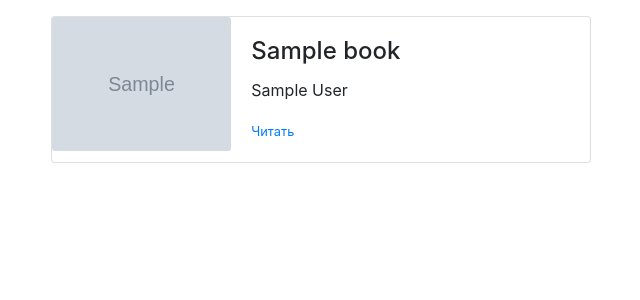
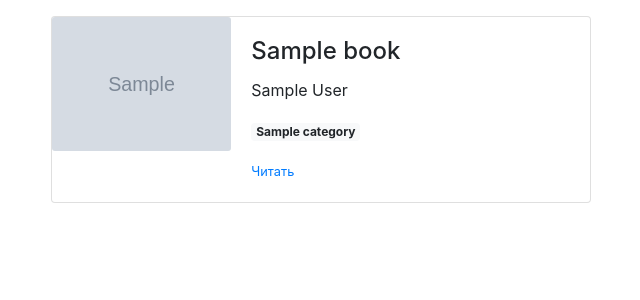
Before and after one commit to grepto/dvmn-books-library-restyle, a Python web app: template src/template/index.html in a window 1280 px wide. Shown: the part 38-338 px from the top of the page, without its empty margins (34-674 px from the left). Run offline with Jinja, Linux system fonts and the light colour scheme; the template is opened without the code that fills it: most values are stand-ins (such as "Sample title", 1, 10 or a date in 2020); grey boxes marked "Sample" are stand-in pictures; some libraries are stand-ins or nearby versions.

Commit message:
add category bages in book cards

```diff
--- a/src/template/index.html
+++ b/src/template/index.html
@@ -50,6 +50,11 @@
                     <h4 class="card-title">{{book.title}}</h4>
                     <p class="card-text">{{book.author}}</p>
                     <p class="card-text">
+                      {% for category in book.genres %}
+                        <span class="badge badge-light">{{category}}</span>
+                      {% endfor %}
+                    </p>
+                    <p class="card-text">
                       <small class="text-muted"><a href="{{book.book_path}}" target="_blank">Читать</a></small>
                     </p>
                   </div>
```
